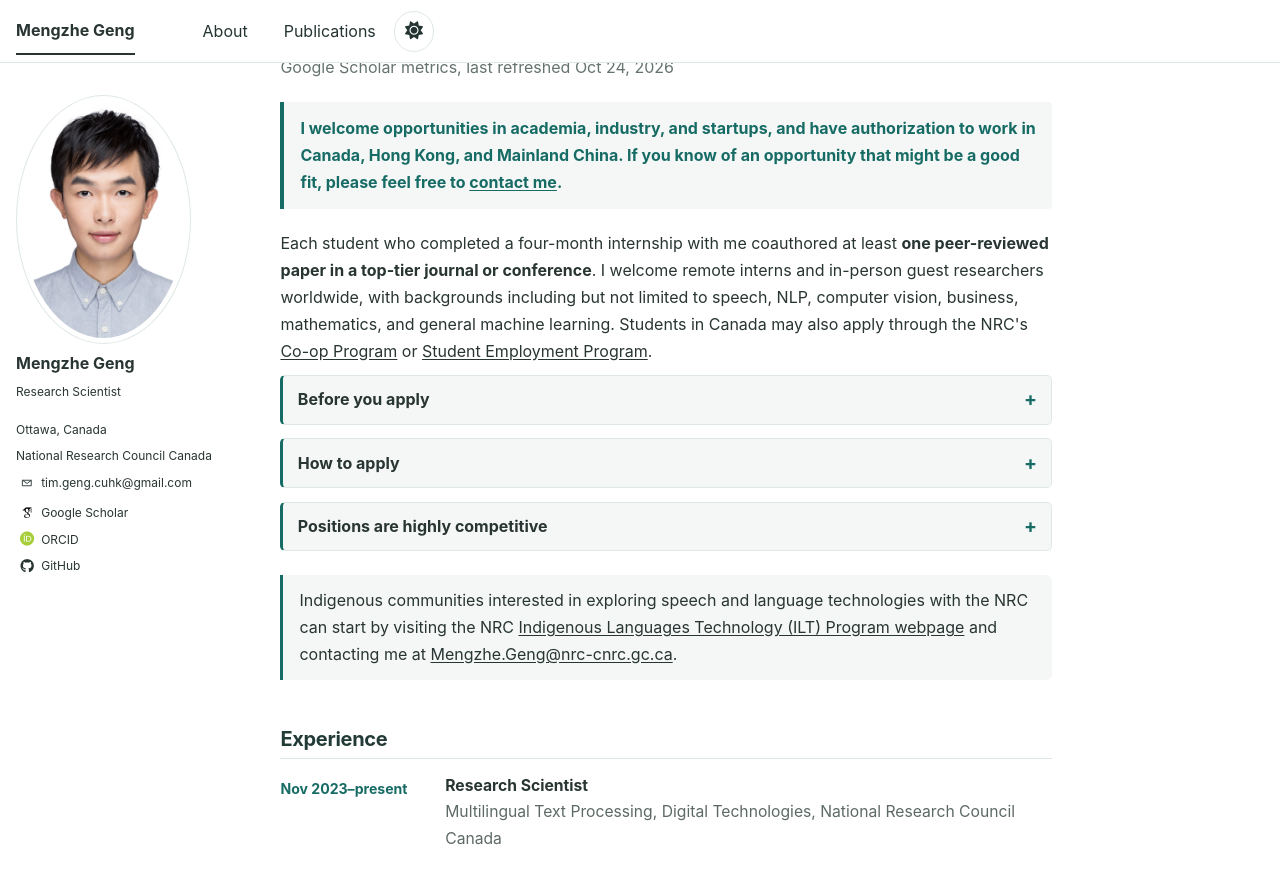
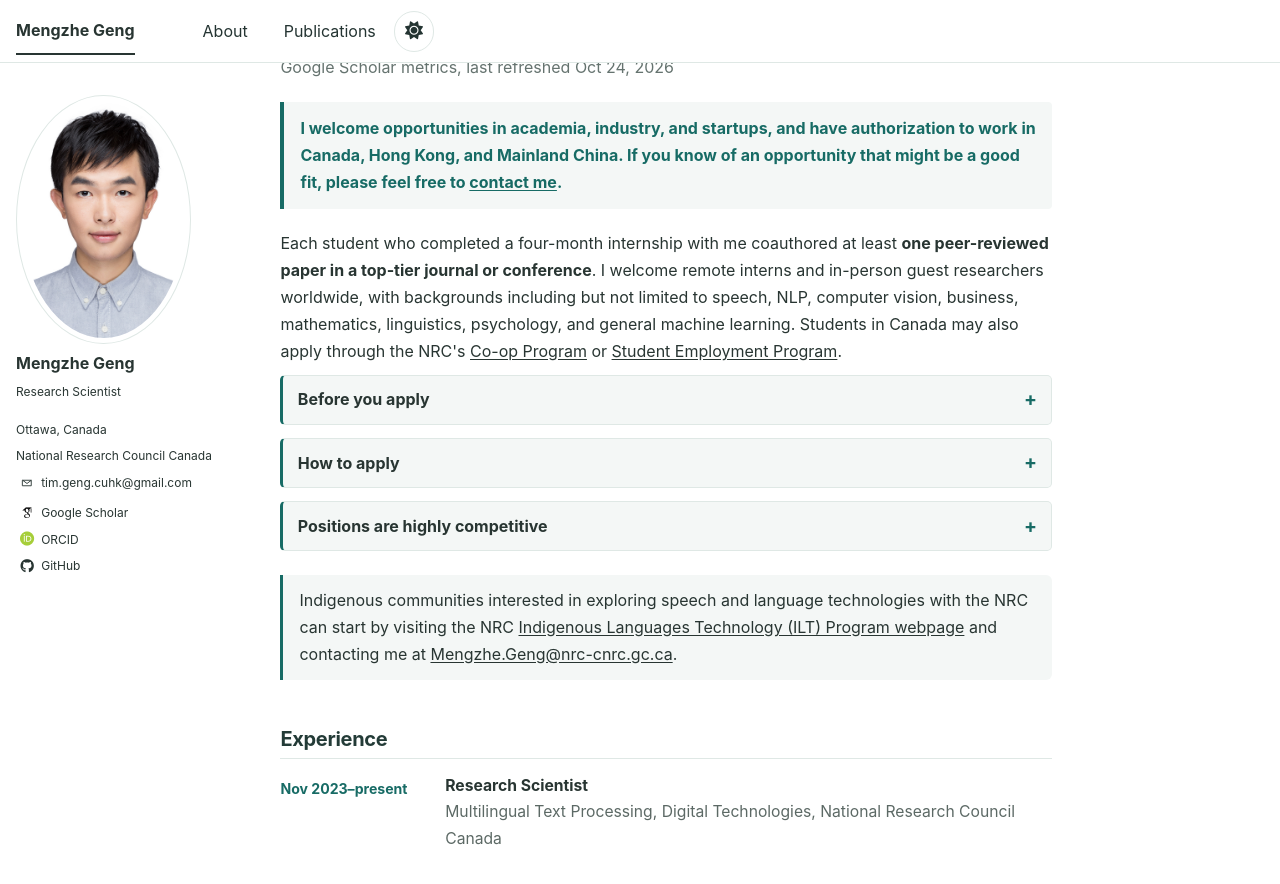
Before and after one commit to MENGZHEGENG/MENGZHEGENG.github.io, a Jekyll site: the page built from _pages/about.md, in a window 1280 px wide and 900 px high, scrolled down 406 px. Shown: the top 884 px of the window. Built offline with Jekyll 4.4.1, drawn with Linux system fonts in a browser that asks for light colours; some web fonts are replaced.

Commit message:
Add linguistics and psychology to invitation fields

```diff
--- a/_pages/about.md
+++ b/_pages/about.md
@@ -34,7 +34,7 @@
 <p class="stats-note">Google Scholar metrics, last refreshed {{ site.data.scholar_metrics.updated_at | date: "%b %-d, %Y" }}</p>
 
 <p class="availability-notice"><strong>I welcome opportunities in academia, industry, and startups, and have authorization to work in Canada, Hong Kong, and Mainland China. If you know of an opportunity that might be a good fit, please feel free to <a href="mailto:tim.geng.cuhk@gmail.com">contact me</a>.</strong></p>
-<p class="collaboration-invitation">Each student who completed a four-month internship with me coauthored at least <strong>one peer-reviewed paper in a top-tier journal or conference</strong>. I welcome remote interns and in-person guest researchers worldwide, with backgrounds including but not limited to speech, NLP, computer vision, business, mathematics, and general machine learning. Students in Canada may also apply through the NRC's <a href="https://www.nrc.canada.ca/en/corporate/careers/nrc-co-op-program" target="_blank" rel="noopener noreferrer">Co-op Program</a> or <a href="https://nrc.canada.ca/en/corporate/careers/nrc-student-employment-program" target="_blank" rel="noopener noreferrer">Student Employment Program</a>.</p>
+<p class="collaboration-invitation">Each student who completed a four-month internship with me coauthored at least <strong>one peer-reviewed paper in a top-tier journal or conference</strong>. I welcome remote interns and in-person guest researchers worldwide, with backgrounds including but not limited to speech, NLP, computer vision, business, mathematics, linguistics, psychology, and general machine learning. Students in Canada may also apply through the NRC's <a href="https://www.nrc.canada.ca/en/corporate/careers/nrc-co-op-program" target="_blank" rel="noopener noreferrer">Co-op Program</a> or <a href="https://nrc.canada.ca/en/corporate/careers/nrc-student-employment-program" target="_blank" rel="noopener noreferrer">Student Employment Program</a>.</p>
 <details id="before-you-apply" class="internship-note">
   <summary>Before you apply</summary>
   <p><strong>Capacity, fit, and approval.</strong> Remote internships and in-person visits have very limited capacity. I spend substantial time with my students and research partners, so I consider only proposals with a strong research fit and clear mutual benefit. A remote internship is typically required before I consider an in-person visit. International and inter-institutional collaborations can involve additional risks; please consider carefully whether the proposed collaboration is necessary before applying. Research postgraduate students must notify their supervisor before contacting me and obtain the supervisor's written approval before I can commit to a position. Every position, including a remote internship, also requires written approval from my team leader and the Director of Research before I can commit.</p>
```
